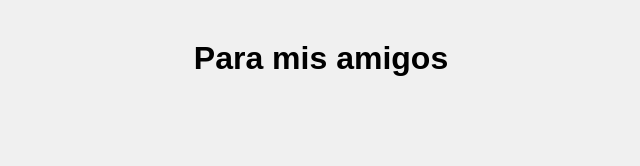
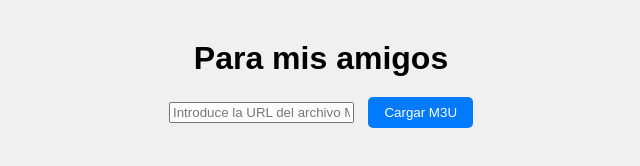
Before and after one commit to pirrimori/waceapp, a plain HTML site: page index.html in a window 1280 px wide. Shown: the top 166 px of the page, without its empty margins (339-979 px from the left). Drawn offline with Linux system fonts and the light colour scheme.

Commit message:
Update index.html

```diff
--- a/index.html
+++ b/index.html
@@ -7,14 +7,19 @@
     <link rel="stylesheet" href="styles.css">
 </head>
 <body>
-
     <h1>Para mis amigos</h1>
 
-    <!-- Cuatro carruseles -->
-    <div class="carousel" id="carousel1"></div>
-    <div class="carousel" id="carousel2"></div>
-    <div class="carousel" id="carousel3"></div>
-    <div class="carousel" id="carousel4"></div>
+    <!-- Input y botón para cargar el archivo M3U -->
+    <div class="input-container">
+        <input type="text" id="m3u-url" placeholder="Introduce la URL del archivo M3U">
+        <button id="load-button">Cargar M3U</button>
+    </div>
+
+    <!-- Contenedor para el loading -->
+    <div id="loading" class="loading hidden">Cargando lista...</div>
+
+    <!-- Contenedor donde se agregarán los carruseles -->
+    <div id="carousel-container"></div>
 
     <script src="script.js"></script>
 </body>
```
